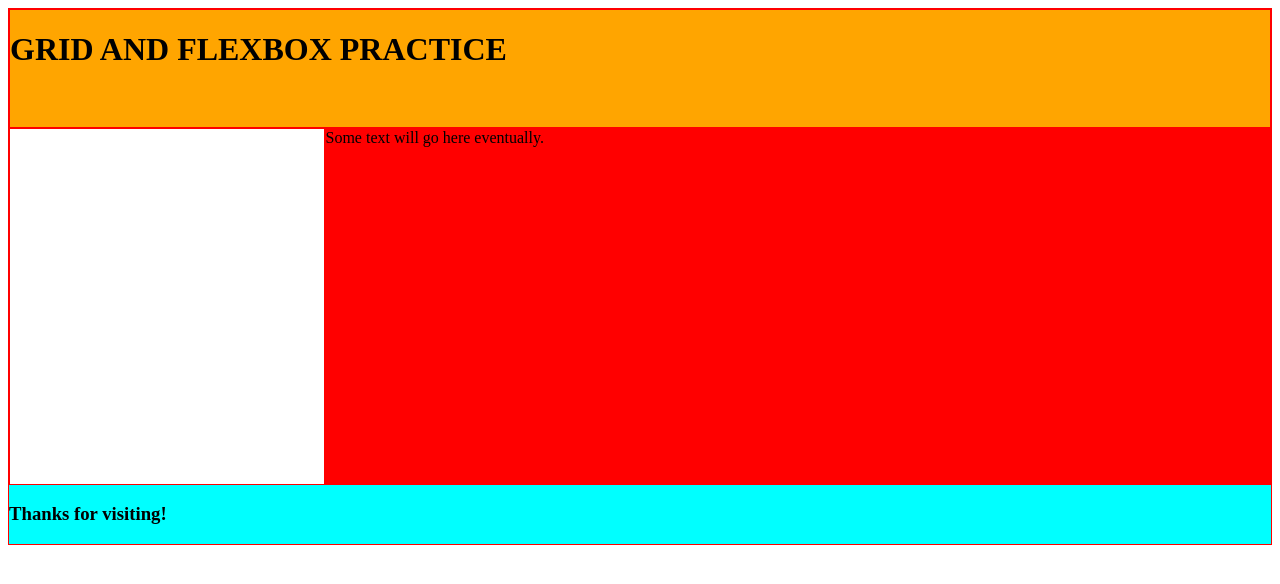
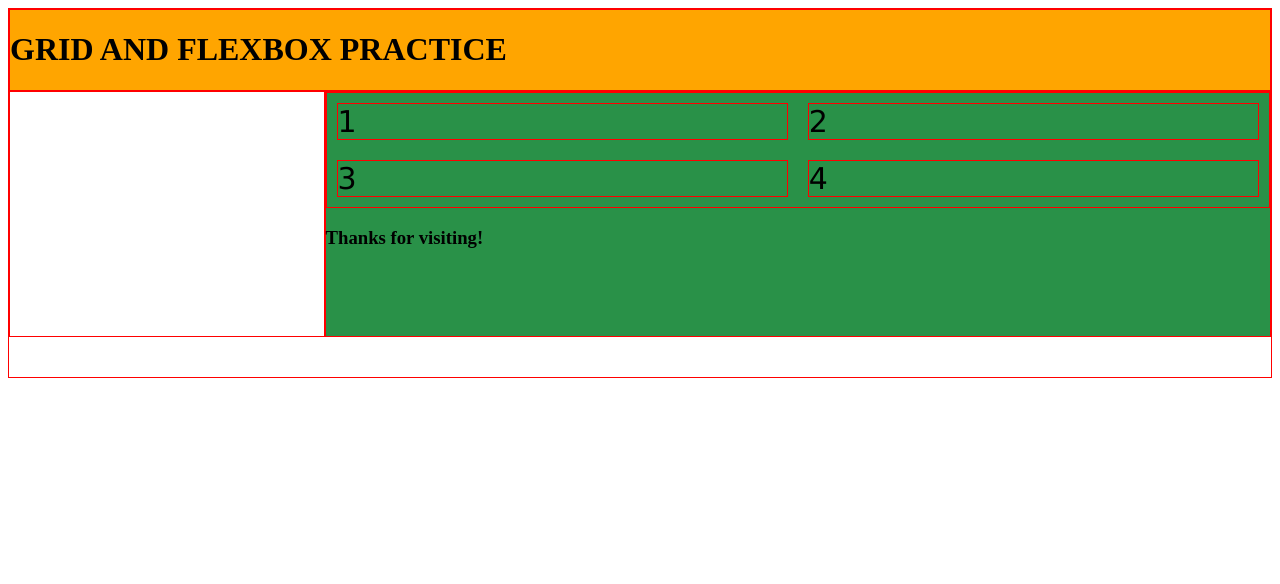
Before and after one commit to Psangha1234/grid-practice, a plain HTML site: page index.html in a window 1280 px wide. Drawn offline with Linux system fonts and the light colour scheme.

Commit message:
fiinshed
.

```diff
--- a/index.html
+++ b/index.html
@@ -17,13 +17,28 @@
 
         </div>
         <div class="rightbox">
-            Some text will go here eventually.
+            <div class="flexcontainer">
+                <div class="child">
+                      1
+                    </div>
+                    <div class="child">
+                        2
+                    </div>
+                    <div class="child">
+                       3
+                     </div>
+                     <div class="child">
+                        4
+                        </div>
+
+
+
 
         </div>
         <di class="bottom">
             <h3> Thanks for visiting! </h3>
 
-      </div>
+        </div>
 
       </div>
 </body>
--- a/style.css
+++ b/style.css
@@ -26,7 +26,7 @@ grid-template-columns: 1fr 3fr;
 .rightbox {
     grid-column: 2/3;
     grid-row: 2/3;
-    background-color: red;
+    background-color: rgb(41, 145, 72);
 }
 
 .bottom {
```
